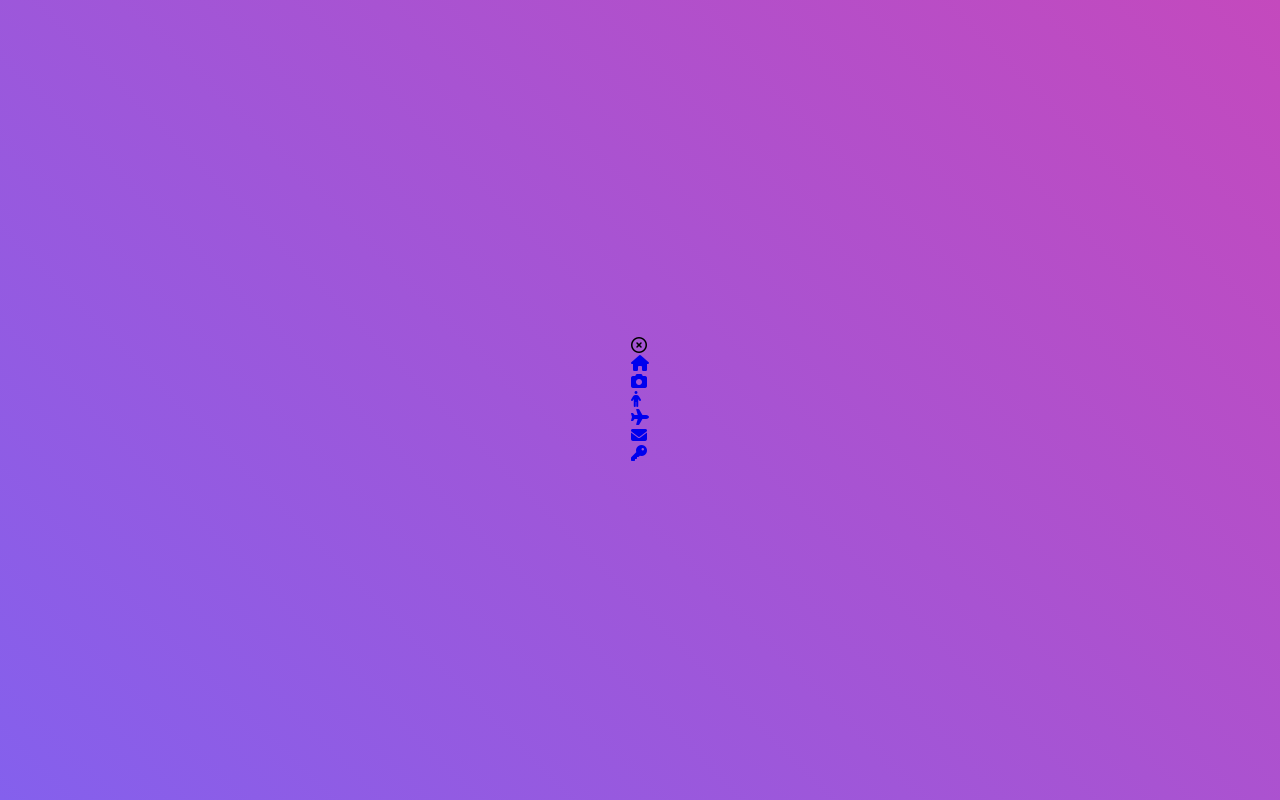
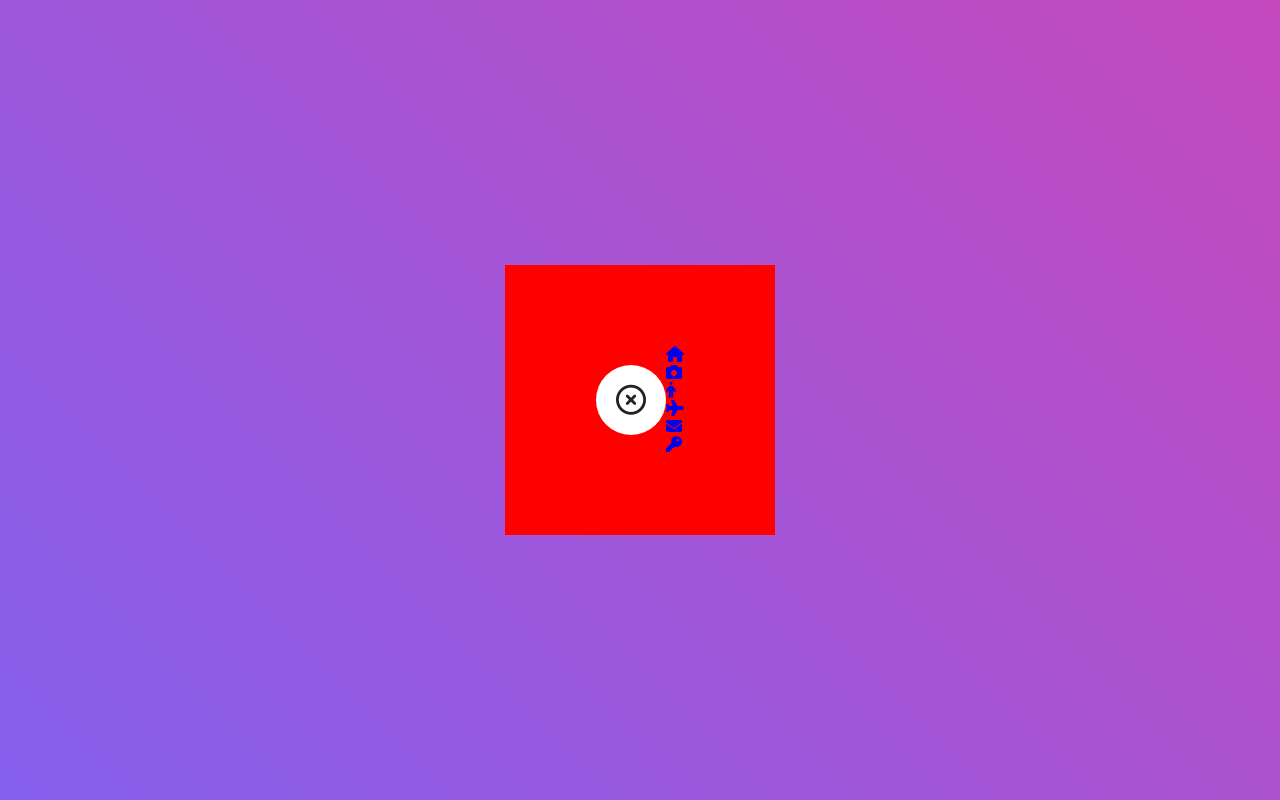
Before and after one commit to Am1d1v/JSCircularMenu, a plain HTML site: page index.html in a window 1280 px wide. Drawn offline with Linux system fonts and the light colour scheme.

Commit message:
Add files via upload

```diff
--- a/script.js
+++ b/script.js
@@ -0,0 +1,8 @@
+
+
+const container = document.querySelector('.container');
+const toggle = document.querySelector('.toggle');
+
+toggle.addEventListener('click', () => {
+    container.classList.toggle('active');
+});
--- a/style.sass
+++ b/style.sass
@@ -17,6 +17,28 @@ body
 li
     list-style: none
 
-
 a
     text-decoration: none
+
+.container
+    width: 270px
+    height: 270px
+    display: flex
+    justify-content: center
+    align-items: center
+    position: relative
+    background-color: red
+
+.toggle
+    width: 70px
+    height: 70px
+    border-radius: 50%
+    background: #fff
+    color: #222
+    display: flex
+    justify-content: center
+    align-items: center
+    font-size: 30px
+    cursor: pointer
+    z-index: 20
+    transition: 0.3s
```
Also changed, not shown: style.css, style.min.css, 2 other files.
